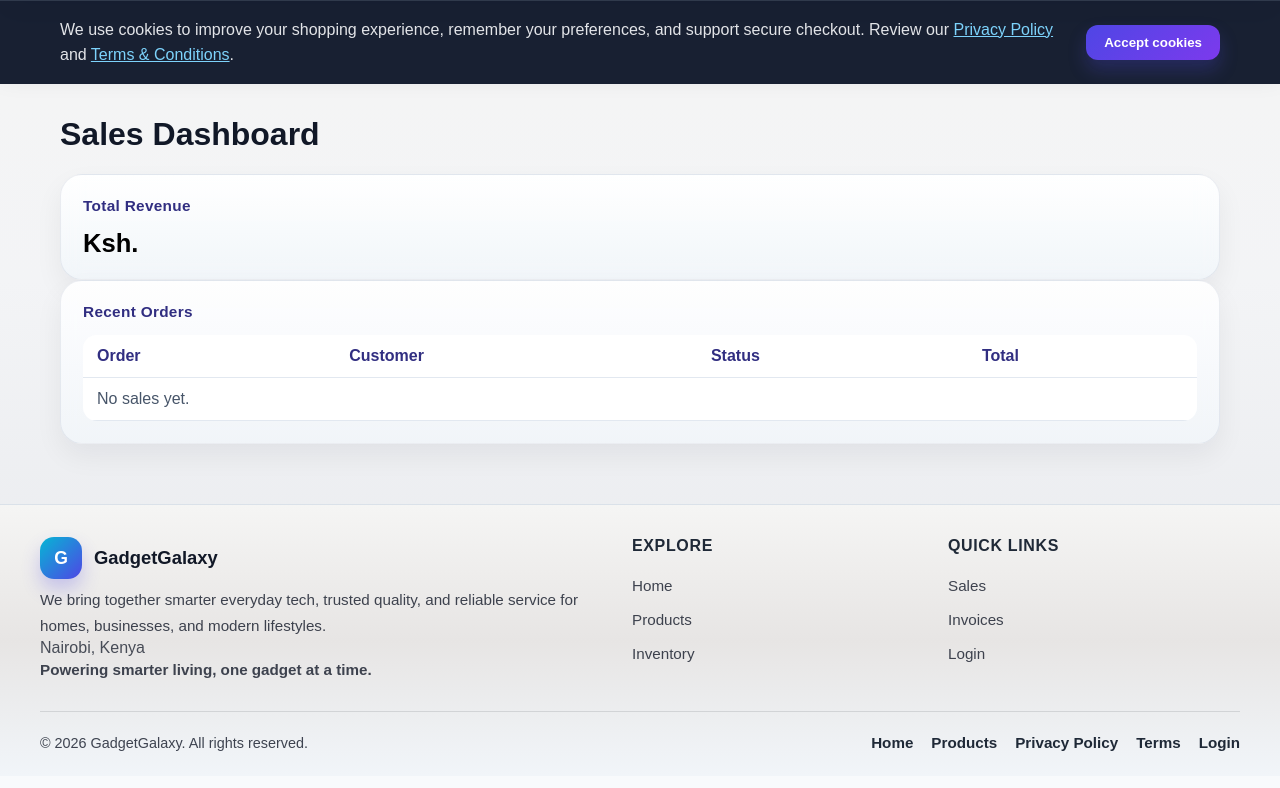
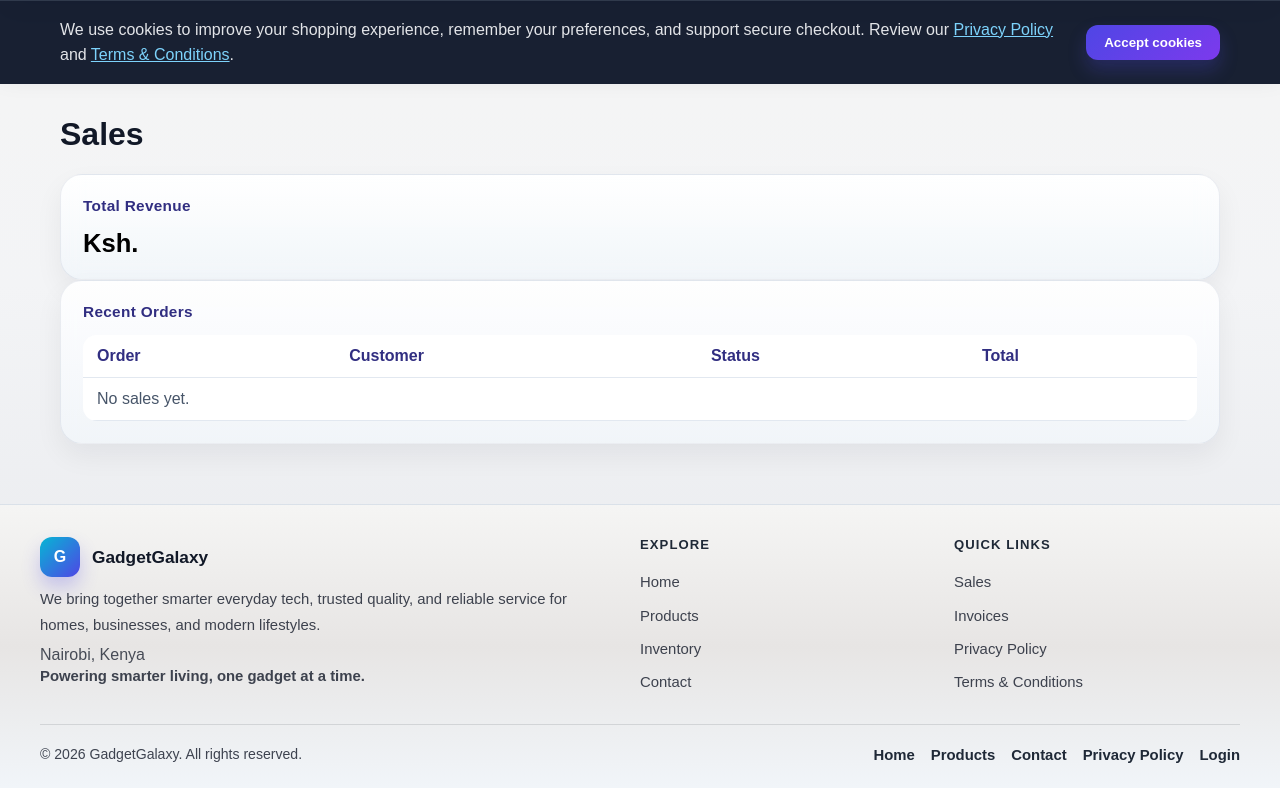
Before and after one commit to lamechabuto/GadgetGalaxy, a Django app: template gadget/templates/sales/sales_home.html in a window 1280 px wide. Shown: the part 79-867 px from the top of the page. Before the commit the page ends 830 px from the top, so only its background shows below. Run offline with Django 5.2, Linux system fonts and the light colour scheme; the template is opened without the code that fills it, so the values that code supplies are empty.

Commit message:
Update GadgetGalaxy

```diff
--- a/gadget/gadget/settings.py
+++ b/gadget/gadget/settings.py
@@ -73,6 +73,7 @@ INSTALLED_APPS = [
     'django.contrib.sessions',
     'django.contrib.messages',
     'django.contrib.staticfiles',
+    'django.contrib.humanize',
     'accounts',
     'api',
     'cart',
--- a/gadget/templates/base.html
+++ b/gadget/templates/base.html
@@ -291,19 +291,22 @@
             display: flex;
             align-items: flex-start;
             justify-content: space-between;
-            gap: 32px;
+            gap: 40px;
+            flex-wrap: wrap;
         }
 
         .footer-main {
-            flex: 1.5;
+            flex: 1.6;
+            min-width: 260px;
             max-width: 560px;
         }
 
         .footer-links-panel {
             flex: 1;
+            min-width: 240px;
             display: grid;
-            grid-template-columns: repeat(2, minmax(180px, 1fr));
-            gap: 24px;
+            grid-template-columns: repeat(2, minmax(170px, 1fr));
+            gap: 28px;
             align-items: start;
         }
 
@@ -316,8 +319,8 @@
         .footer-section h3 {
             margin: 0 0 8px;
             color: #1f2937;
-            font-size: 1rem;
-            letter-spacing: 0.04em;
+            font-size: 0.82rem;
+            letter-spacing: 0.08em;
             text-transform: uppercase;
         }
 
@@ -325,25 +328,25 @@
             display: flex;
             align-items: center;
             gap: 12px;
-            margin-bottom: 8px;
+            margin-bottom: 10px;
         }
 
         .footer-logo-mark {
-            width: 42px;
-            height: 42px;
-            border-radius: 14px;
+            width: 40px;
+            height: 40px;
+            border-radius: 12px;
             background: linear-gradient(135deg, #06b6d4 0%, #4f46e5 100%);
             color: #fff;
             display: flex;
             align-items: center;
             justify-content: center;
             font-weight: 800;
-            font-size: 1.1rem;
+            font-size: 1rem;
             box-shadow: 0 10px 18px rgba(79, 70, 229, 0.25);
         }
 
         .footer-logo-text {
-            font-size: 1.15rem;
+            font-size: 1.08rem;
             font-weight: 800;
             color: #111827;
         }
@@ -352,7 +355,7 @@
         .site-footer li,
         .site-footer a {
             margin: 0;
-            font-size: 0.95rem;
+            font-size: 0.93rem;
             color: rgba(17, 24, 39, 0.8);
             line-height: 1.7;
         }
@@ -376,15 +379,22 @@
             gap: 8px;
         }
 
+        .footer-links a {
+            display: inline-flex;
+            align-items: center;
+            gap: 6px;
+        }
+
         .footer-address {
             color: rgba(17, 24, 39, 0.75);
             font-style: normal;
+            margin-top: 8px;
         }
 
         .footer-slogan {
             color: #312e81;
             font-weight: 700;
-            margin-top: 4px;
+            margin-top: 8px;
         }
 
         .site-footer-bottom {
@@ -401,13 +411,14 @@
 
         .site-footer-bottom p {
             margin: 0;
-            font-size: 0.9rem;
+            font-size: 0.88rem;
         }
 
         .site-footer-links {
             display: flex;
-            gap: 18px;
+            gap: 16px;
             flex-wrap: wrap;
+            justify-content: flex-end;
         }
 
         .site-footer-links a {
@@ -498,7 +509,7 @@
 
         .stat {
             font-size: clamp(1.6rem, 2vw, 2.2rem);
-            font-weight: 800;
+            font-weight: 600;
             color: #000000;
             line-height: 1.1;
         }
@@ -692,7 +703,7 @@
 
         .price {
             font-size: 1.5rem;
-            font-weight: 800;
+            font-weight: 600;
             color: #000000;
             margin: 12px 0;
         }
@@ -1002,6 +1013,7 @@
                         <li><a href="/">Home</a></li>
                         <li><a href="/products/">Products</a></li>
                         <li><a href="/inventory/">Inventory</a></li>
+                        <li><a href="/contacts/">Contact</a></li>
                     </ul>
                 </div>
 
@@ -1010,7 +1022,8 @@
                     <ul class="footer-links">
                         <li><a href="/sales/">Sales</a></li>
                         <li><a href="/invoices/">Invoices</a></li>
-                        <li><a href="/accounts/login/">Login</a></li>
+                        <li><a href="/contacts/privacy-policy/">Privacy Policy</a></li>
+                        <li><a href="/contacts/terms-conditions/">Terms &amp; Conditions</a></li>
                     </ul>
                 </div>
             </div>
@@ -1021,8 +1034,8 @@
             <div class="site-footer-links">
                 <a href="/">Home</a>
                 <a href="/products/">Products</a>
+                <a href="/contacts/">Contact</a>
                 <a href="/contacts/privacy-policy/">Privacy Policy</a>
-                <a href="/contacts/terms-conditions/">Terms</a>
                 <a href="/accounts/login/">Login</a>
             </div>
         </div>
--- a/gadget/templates/cart/checkout_success.html
+++ b/gadget/templates/cart/checkout_success.html
@@ -1,4 +1,5 @@
 {% extends 'base.html' %}
+{% load humanize %}
 
 {% block title %}Order placed | GadgetGalaxy{% endblock %}
 
@@ -6,7 +7,7 @@
 <div class="card">
     <h1>Order placed successfully</h1>
     <p>Thank you, {{ order.customer_name }}.</p>
-    <p><strong>Order total:</strong> ${{ order.total_amount }}</p>
+    <p><strong>Order total:</strong> Ksh. {{ order.total_amount|floatformat:2|intcomma }}</p>
     <p><strong>Payment method:</strong> {{ order.get_payment_method_display }}</p>
     <p><strong>Status:</strong> {{ order.status }}</p>
     <p><strong>Invoice:</strong> {{ order.invoice.invoice_number }}</p>
--- a/gadget/templates/reports/reports_home.html
+++ b/gadget/templates/reports/reports_home.html
@@ -1,4 +1,5 @@
 {% extends 'base.html' %}
+{% load humanize %}
 
 {% block title %}Reports | GadgetGalaxy{% endblock %}
 
@@ -20,7 +21,7 @@
                 <td>{{ report.report_date }}</td>
                 <td>{{ report.total_orders }}</td>
                 <td>{{ report.total_units_sold }}</td>
-                <td>Ksh.{{ report.total_revenue }}</td>
+                <td>Ksh. {{ report.total_revenue|floatformat:2|intcomma }}</td>
             </tr>
             {% empty %}
             <tr><td colspan="4">No reports available yet.</td></tr>
--- a/gadget/templates/sales/sales_home.html
+++ b/gadget/templates/sales/sales_home.html
@@ -1,12 +1,13 @@
 {% extends 'base.html' %}
+{% load humanize %}
 
 {% block title %}Sales | GadgetGalaxy{% endblock %}
 
 {% block content %}
-<h1>Sales Dashboard</h1>
+<h1>Sales</h1>
 <div class="card">
     <h3>Total Revenue</h3>
-    <div class="stat">Ksh. {{ total_revenue }}</div>
+    <div class="stat">Ksh. {{ total_revenue|floatformat:2|intcomma }}</div>
 </div>
 
 <div class="card">
@@ -26,7 +27,7 @@
                 <td>#{{ order.id }}</td>
                 <td>{{ order.customer_name }}</td>
                 <td><span class="badge">{{ order.status }}</span></td>
-                <td>Ksh. {{ order.total_amount }}</td>
+                <td>Ksh. {{ order.total_amount|floatformat:2|intcomma }}</td>
             </tr>
             {% empty %}
             <tr><td colspan="4">No sales yet.</td></tr>
```
Also changed, not shown: gadget/templates/dashboard/home.html (+4 -3 lines), gadget/templates/products/product_detail.html (+4 -3 lines), gadget/templates/products/product_list.html (+4 -3 lines).
